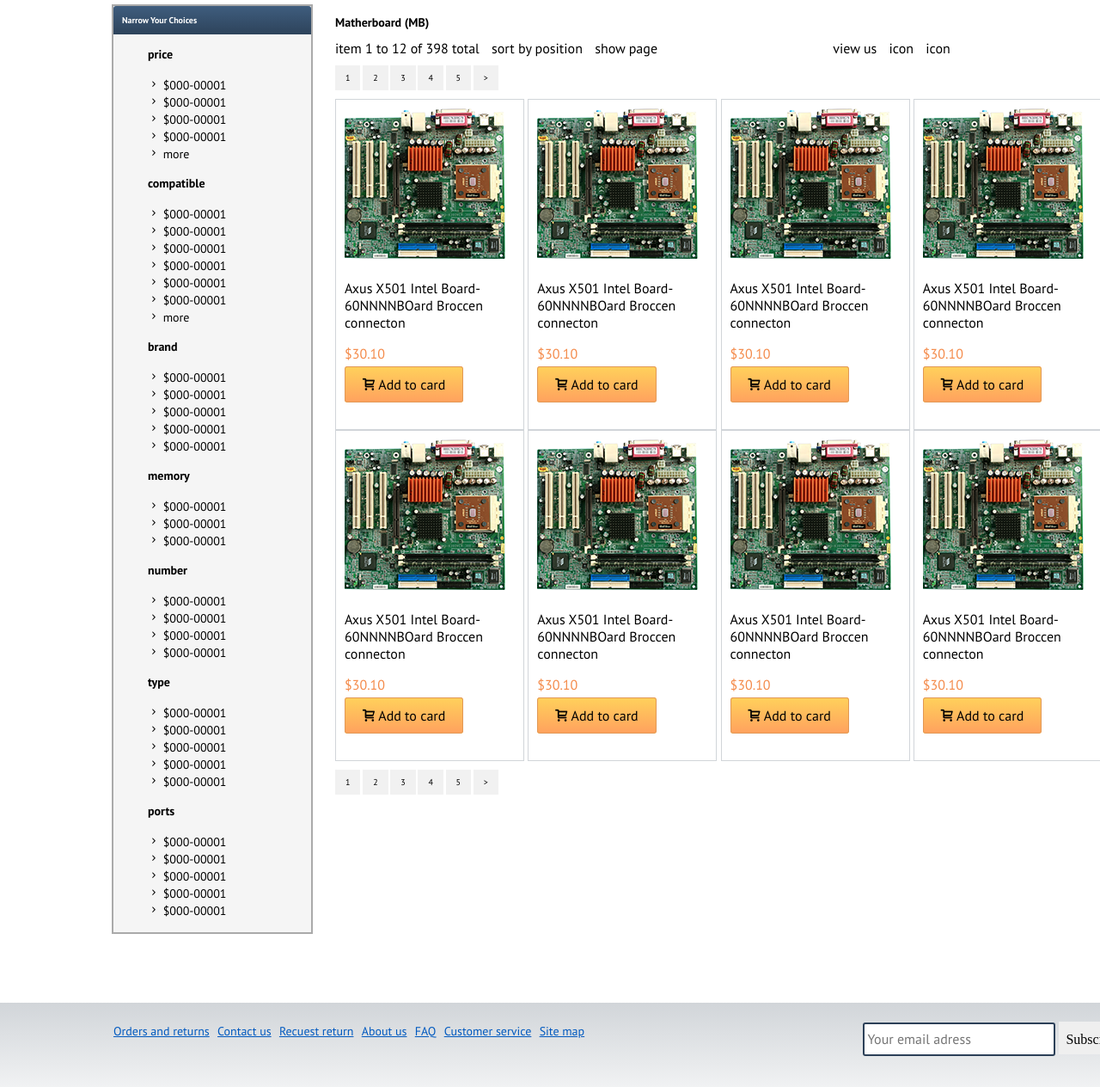
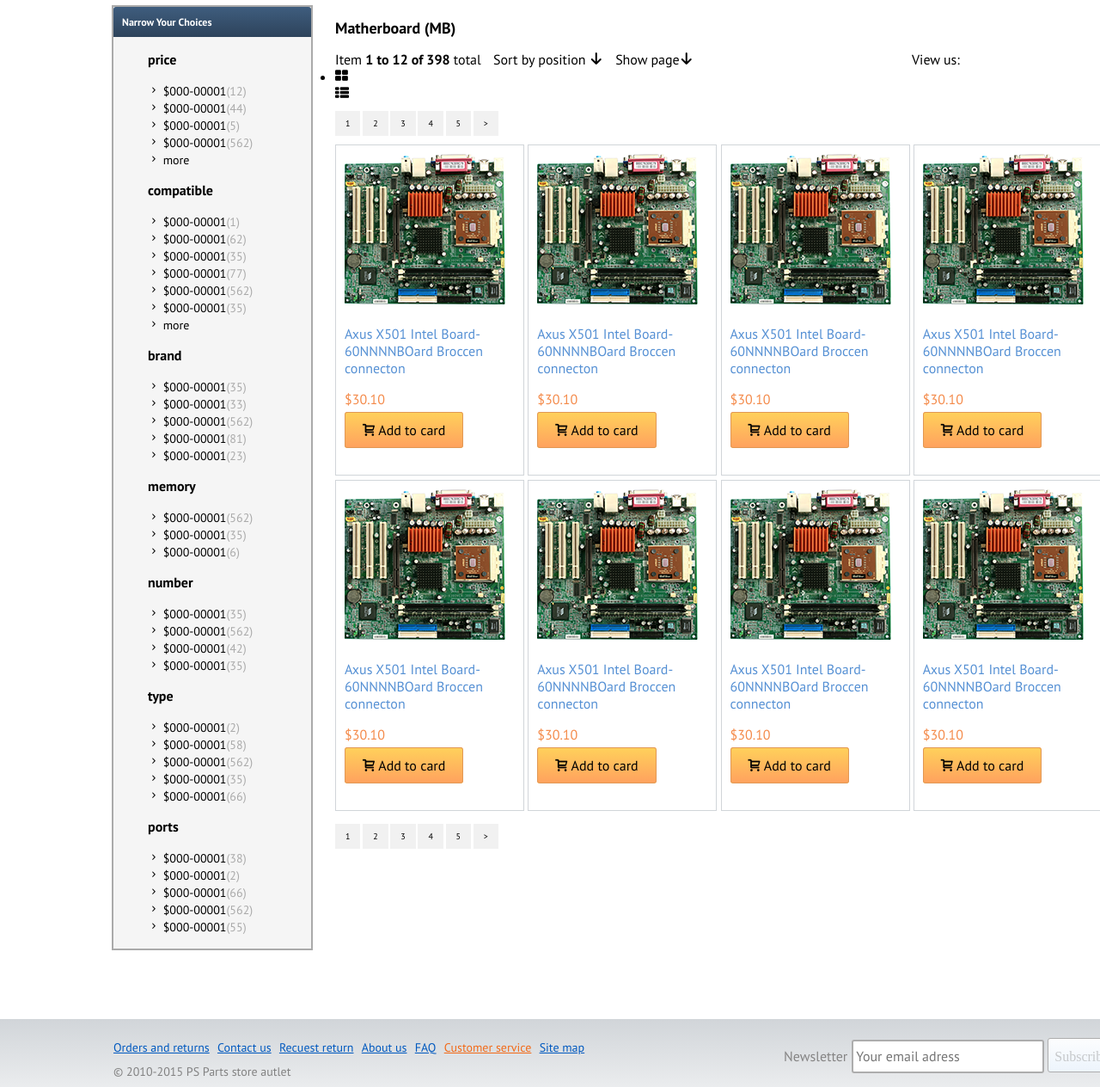
Before and after one commit to Jahtribe/Jahtribe.github.io, a plain HTML site: page index.html in a window 1280 px wide. Shown: the part 172-1436 px from the top of the page at 86% size. Drawn offline with Linux system fonts and the light colour scheme; files whose address does not match are found by name.

Commit message:
no message

```diff
--- a/index.html
+++ b/index.html
@@ -13,10 +13,12 @@
    <div class="header">
      <div class="header__i">
        <h1 class="logo">PGPO</h1>
+
        <form class="search" action="index.html" method="post">
         <input type="search" name="#" placeholder=" Search by keyword">
-        <input class="ic-search" type="submit" value=""></button>
+        <button class="ic-search" type="submit" value=""></button>
        </form>
+
       <div class="login">
         <ul class="login__list">
          <li class="login__item"><a class="login__link" href="#"><i class="ic-user"></i> Account</a></li>
@@ -28,14 +30,16 @@
    </div>
 
    <div class="menu">
+     <div class="menu__i">
        <ul class="menu__list">
         <li class="menu__item"><a class="menu__link"  href="#"> Laptop/ultra parts <i class=" ic-down"></i> </a> </li>
         <li class="menu__item"><a class="menu__link"  href="#">decstop parts<i class=" ic-down"></i></a>    </li>
         <li class="menu__item"><a class="menu__link"  href="#">tablet pc parts<i class=" ic-down"></i></a>  </li>
         <li class="menu__item"><a class="menu__link"  href="#">computers<i class=" ic-down"></i></a>        </li>
-       <li class="menu__item"><a class="menu__link"  href="#">compare<i class=" ic-down"></i></a>          </li>
-       <li class="menu__item"><a class="menu__link"  href="#">cart<i class=" ic-down"></i></a>             </li>
+        <li class="menu__item"><i class="ic-compare"> </i><a class="menu__link"  href="#">compare<i class=" ic-down"></i></a>          </li>
+        <li class="menu__item"> <i class="ic-cart"> </i> <a class="menu__link"  href="#">cart<i class=" ic-down"></i></a>             </li>
        </ul>
+     </div>
    </div>
 
    <div class="breadcrumbs">
@@ -55,58 +59,58 @@
         </div>
         <h3>price</h3>
         <ul class="sidebar__list">
-          <li class="sidebar__item"><a class="sidebar__link" href="#"> $000-00001</a></li>
-          <li class="sidebar__item"><a class="sidebar__link" href="#"> $000-00001</a></li>
-          <li class="sidebar__item"><a class="sidebar__link" href="#"> $000-00001</a></li>
-          <li class="sidebar__item"><a class="sidebar__link" href="#"> $000-00001</a></li>
+          <li class="sidebar__item"><a class="sidebar__link" href="#"> $000-00001<span>(12)</span></a></li>
+          <li class="sidebar__item"><a class="sidebar__link" href="#"> $000-00001<span>(44)</span></a></li>
+          <li class="sidebar__item"><a class="sidebar__link" href="#"> $000-00001<span>(5)</span></a></li>
+          <li class="sidebar__item"><a class="sidebar__link" href="#"> $000-00001<span>(562)</span></a></li>
           <li class="sidebar__item"><a class="sidebar__link" href="#"> more</a></li>
         </ul>
         <h3>compatible</h3>
         <ul class="sidebar__list">
-          <li class="sidebar__item"><a class="sidebar__link" href="#"> $000-00001</a></li>
-          <li class="sidebar__item"><a class="sidebar__link" href="#"> $000-00001</a></li>
-          <li class="sidebar__item"><a class="sidebar__link" href="#"> $000-00001</a></li>
-          <li class="sidebar__item"><a class="sidebar__link" href="#"> $000-00001</a></li>
-          <li class="sidebar__item"><a class="sidebar__link" href="#"> $000-00001</a></li>
-          <li class="sidebar__item"><a class="sidebar__link" href="#"> $000-00001</a></li>
+          <li class="sidebar__item"><a class="sidebar__link" href="#"> $000-00001<span>(1)</span></a></li>
+          <li class="sidebar__item"><a class="sidebar__link" href="#"> $000-00001<span>(62)</span></a></li>
+          <li class="sidebar__item"><a class="sidebar__link" href="#"> $000-00001<span>(35)</span></a></li>
+          <li class="sidebar__item"><a class="sidebar__link" href="#"> $000-00001<span>(77)</span></a></li>
+          <li class="sidebar__item"><a class="sidebar__link" href="#"> $000-00001<span>(562)</span></a></li>
+          <li class="sidebar__item"><a class="sidebar__link" href="#"> $000-00001<span>(35)</span></a></li>
           <li class="sidebar__item"><a class="sidebar__link" href="#"> more</a></li>
         </ul>
         <h3>brand</h3>
         <ul class="sidebar__list">
-          <li class="sidebar__item"><a class="sidebar__link" href="#"> $000-00001</a></li>
-          <li class="sidebar__item"><a class="sidebar__link" href="#"> $000-00001</a></li>
-          <li class="sidebar__item"><a class="sidebar__link" href="#"> $000-00001</a></li>
-          <li class="sidebar__item"><a class="sidebar__link" href="#"> $000-00001</a></li>
-          <li class="sidebar__item"><a class="sidebar__link" href="#"> $000-00001</a></li>
+          <li class="sidebar__item"><a class="sidebar__link" href="#"> $000-00001<span>(35)</span></a></li>
+          <li class="sidebar__item"><a class="sidebar__link" href="#"> $000-00001<span>(33)</span></a></li>
+          <li class="sidebar__item"><a class="sidebar__link" href="#"> $000-00001<span>(562)</span></a></li>
+          <li class="sidebar__item"><a class="sidebar__link" href="#"> $000-00001<span>(81)</span></a></li>
+          <li class="sidebar__item"><a class="sidebar__link" href="#"> $000-00001<span>(23)</span></a></li>
         </ul>
         <h3>memory</h3>
         <ul class="sidebar__list">
-          <li class="sidebar__item"><a class="sidebar__link" href="#"> $000-00001</a></li>
-          <li class="sidebar__item"><a class="sidebar__link" href="#"> $000-00001</a></li>
-          <li class="sidebar__item"><a class="sidebar__link" href="#"> $000-00001</a></li>
+          <li class="sidebar__item"><a class="sidebar__link" href="#"> $000-00001<span>(562)</span></a></li>
+          <li class="sidebar__item"><a class="sidebar__link" href="#"> $000-00001<span>(35)</span></a></li>
+          <li class="sidebar__item"><a class="sidebar__link" href="#"> $000-00001<span>(6)</span></a></li>
         </ul>
         <h3>number</h3>
         <ul class="sidebar__list">
-          <li class="sidebar__item"><a class="sidebar__link" href="#"> $000-00001</a></li>
-          <li class="sidebar__item"><a class="sidebar__link" href="#"> $000-00001</a></li>
-          <li class="sidebar__item"><a class="sidebar__link" href="#"> $000-00001</a></li>
-          <li class="sidebar__item"><a class="sidebar__link" href="#"> $000-00001</a></li>
+          <li class="sidebar__item"><a class="sidebar__link" href="#"> $000-00001<span>(35)</span></a></li>
+          <li class="sidebar__item"><a class="sidebar__link" href="#"> $000-00001<span>(562)</span></a></li>
+          <li class="sidebar__item"><a class="sidebar__link" href="#"> $000-00001<span>(42)</span></a></li>
+          <li class="sidebar__item"><a class="sidebar__link" href="#"> $000-00001<span>(35)</span></a></li>
         </ul>
         <h3>type</h3>
         <ul class="sidebar__list">
-          <li class="sidebar__item"><a class="sidebar__link" href="#"> $000-00001</a></li>
-          <li class="sidebar__item"><a class="sidebar__link" href="#"> $000-00001</a></li>
-          <li class="sidebar__item"><a class="sidebar__link" href="#"> $000-00001</a></li>
-          <li class="sidebar__item"><a class="sidebar__link" href="#"> $000-00001</a></li>
-          <li class="sidebar__item"><a class="sidebar__link" href="#"> $000-00001</a></li>
+          <li class="sidebar__item"><a class="sidebar__link" href="#"> $000-00001<span>(2)</span></a></li>
+          <li class="sidebar__item"><a class="sidebar__link" href="#"> $000-00001<span>(58)</span></a></li>
+          <li class="sidebar__item"><a class="sidebar__link" href="#"> $000-00001<span>(562)</span></a></li>
+          <li class="sidebar__item"><a class="sidebar__link" href="#"> $000-00001<span>(35)</span></a></li>
+          <li class="sidebar__item"><a class="sidebar__link" href="#"> $000-00001<span>(66)</span></a></li>
         </ul>
         <h3>ports</h3>
         <ul class="sidebar__list">
-          <li class="sidebar__item"><a class="sidebar__link" href="#"> $000-00001</a></li>
-          <li class="sidebar__item"><a class="sidebar__link" href="#"> $000-00001</a></li>
-          <li class="sidebar__item"><a class="sidebar__link" href="#"> $000-00001</a></li>
-          <li class="sidebar__item"><a class="sidebar__link" href="#"> $000-00001</a></li>
-          <li class="sidebar__item"><a class="sidebar__link" href="#"> $000-00001</a></li>
+          <li class="sidebar__item"><a class="sidebar__link" href="#"> $000-00001<span>(38)</span></a></li>
+          <li class="sidebar__item"><a class="sidebar__link" href="#"> $000-00001<span>(2)</span></a></li>
+          <li class="sidebar__item"><a class="sidebar__link" href="#"> $000-00001<span>(66)</span></a></li>
+          <li class="sidebar__item"><a class="sidebar__link" href="#"> $000-00001<span>(562)</span></a></li>
+          <li class="sidebar__item"><a class="sidebar__link" href="#"> $000-00001<span>(55)</span></a></li>
         </ul>
       </div>
 
@@ -114,12 +118,12 @@
        <h2 class="catalog__title">Matherboard (MB)</h2>
         <div class="filter">
           <ul class="filter__list">
-            <li class="filter__item">item 1 to 12 of 398 total</li>
-            <li class="filter__item">sort by position</li>
-            <li class="filter__item">show page</li>
-            <li class="filter__item">view us</li>
-            <li class="filter__item">icon</li>
-            <li class="filter__item">icon</li>
+            <li class="filter__item">Item <span>1 to 12 of 398</span> total</li>
+            <li class="filter__item">Sort by position <i class="ic-arrow-down"></i></li>
+            <li class="filter__item">Show page<i class="ic-arrow-down"></i></li>
+            <li class="filter__item">View us:</li>
+            <li class="filter__item-active"><i class="ic-grid"></i></li>
+            <li class="filter__item"><i class=" ic-list"></i></li>
           </ul>
         </div>
 
@@ -137,56 +141,56 @@
     <div class="product__list">
       <article class="product__item">
         <img src="img/item.png" alt="Товар-1">
-        <a href="#">Axus X501 Intel Board-60NNNNBOard Broccen connecton</a>
+        <a href="#" class="product__link">Axus X501 Intel Board-60NNNNBOard Broccen connecton</a>
         <p>$30.10</p>
         <a href="#" class="product__btn"> <i class="icon-cart"></i> Add to card</a>
       </article>
 
       <article class="product__item">
         <img src="img/item.png" alt="Товар-2">
-        <a href="#">Axus X501 Intel Board-60NNNNBOard Broccen connecton</a>
+        <a href="#" class="product__link">Axus X501 Intel Board-60NNNNBOard Broccen connecton</a>
         <p>$30.10</p>
         <a href="#" class="product__btn"> <i class="icon-cart"></i> Add to card</a>
       </article>
 
       <article class="product__item">
         <img src="img/item.png" alt="Товар-3">
-        <a href="#">Axus X501 Intel Board-60NNNNBOard Broccen connecton</a>
+        <a href="#" class="product__link">Axus X501 Intel Board-60NNNNBOard Broccen connecton</a>
         <p>$30.10</p>
         <a href="#" class="product__btn"> <i class="icon-cart"></i> Add to card</a>
       </article>
 
       <article class="product__item">
         <img src="img/item.png" alt="Товар-4">
-        <a href="#">Axus X501 Intel Board-60NNNNBOard Broccen connecton</a>
+        <a href="#" class="product__link">Axus X501 Intel Board-60NNNNBOard Broccen connecton</a>
         <p>$30.10</p>
         <a href="#" class="product__btn"> <i class="icon-cart"></i> Add to card</a>
       </article>
 
       <article class="product__item">
         <img src="img/item.png" alt="Товар-4">
-        <a href="#">Axus X501 Intel Board-60NNNNBOard Broccen connecton</a>
+        <a href="#" class="product__link">Axus X501 Intel Board-60NNNNBOard Broccen connecton</a>
         <p>$30.10</p>
         <a href="#" class="product__btn"> <i class="icon-cart"></i> Add to card</a>
       </article>
 
       <article class="product__item">
         <img src="img/item.png" alt="Товар-6">
-        <a href="#">Axus X501 Intel Board-60NNNNBOard Broccen connecton</a>
+        <a href="#" class="product__link">Axus X501 Intel Board-60NNNNBOard Broccen connecton</a>
         <p>$30.10</p>
         <a href="#" class="product__btn"> <i class="icon-cart"></i> Add to card</a>
       </article>
 
       <article class="product__item">
         <img src="img/item.png" alt="Товар-7">
-        <a href="#">Axus X501 Intel Board-60NNNNBOard Broccen connecton</a>
+        <a href="#" class="product__link">Axus X501 Intel Board-60NNNNBOard Broccen connecton</a>
         <p>$30.10</p>
         <a href="#" class="product__btn"> <i class="icon-cart"></i> Add to card</a>
       </article>
 
       <article class="product__item">
         <img src="img/item.png" alt="Товар-4">
-        <a href="#">Axus X501 Intel Board-60NNNNBOard Broccen connecton</a>
+        <a href="#" class="product__link">Axus X501 Intel Board-60NNNNBOard Broccen connecton</a>
         <p>$30.10</p>
         <a href="#" class="product__btn"> <i class="icon-cart"></i> Add to card</a>
       </article>
@@ -215,20 +219,34 @@
       <li class="footer-menu__item"><a class="footer-menu__link" href="#">Recuest return</a></li>
       <li class="footer-menu__item"><a class="footer-menu__link" href="#">About us</a></li>
       <li class="footer-menu__item"><a class="footer-menu__link" href="#">FAQ</a></li>
-      <li class="footer-menu__item"><a class="footer-menu__link" href="#">Customer service</a></li>
+      <li class="footer-menu__item"><a class="footer-menu__link-active" href="#">Customer service</a></li>
       <li class="footer-menu__item"><a class="footer-menu__link" href="#">Site map</a></li>
     </ul>
   </div>
 
   <div class="footer-search">
     <form class="footer-search" action="index.html" method="post">
+      <label for="#">Newsletter</label>
       <input type="search" name="#" placeholder=" Your email adress">
       <input class="ic-search" type="submit" value="Subscribe"></button>
     </form>
   </div>
 </div>
 
+<div class="copyright">
+  <p>
+    © 2010-2015 PS Parts store autlet
+  </p>
+</div>
 
+<div class="social">
+  <ul class="social__list">
+    <li class="social__item"><a class="social__link" href="#"><i class="ic-twitter"></i></a></li>
+    <li class="social__item"><a class="social__link" href="#"><i class="ic-facebook"></i></a></li>
+    <li class="social__item"><a class="social__link" href="#"><i class="ic-googleplus"></i></a></li>
+    <li class="social__item"><a class="social__link" href="#"><i class="ic-youtube"></i></a></li>
+  </ul>
+</div>
 </div>
 
 </body>
--- a/less/style.less
+++ b/less/style.less
@@ -78,7 +78,7 @@
   border-radius: 3px;
   margin: 0;
 }
-input[type="submit"]{
+button[type="submit"]{
 
   border: none;
   margin: 0;
@@ -109,32 +109,32 @@
 }
 
 .menu{
-  height: 50px;
-  background: linear-gradient(#f8f7f7, #a6a6a6);
-&__list{
-  padding: 0;
-  list-style:none;
-  font-size: 0;
-  text-align: left;
+  background: linear-gradient(#f8f7f7, #d1d5d9);
+  border-bottom: solid 1px #a6a6a6;
+
+
+
+&__list {
+  margin: 0;
+  padding:10px 0 0 135px ;
 
 i{
-  font-size: 18px;
-  top:5px;
+  font-size: 16px;
+
   position: relative;
 }
 
  }
 &__item{
   display: inline-block;
-  text-align:middle;
   margin-right:10px;
-  font-size: 0px;
-
-
+  border-right: solid 2px #ebebeb;
+  height: 40px;
  }
 li:nth-child(4n){
   margin-right:200px;
  }
+
 &__link{
   text-transform:uppercase;
   font-size: 16px;
@@ -172,10 +172,14 @@
   float:left;
   width: 230px;
 
+  span{
+  color:#aaaaaa;
+  }
+
   h3{
   margin-left: 40px;
   font-weight: bold;
-    font-size: 14px;
+  font-size: 16px;
   }
 &__list{
   list-style: none;
@@ -197,7 +201,7 @@
 p{
   margin: 0px;
   color: #fff;
-    font-size: 10px;
+  font-size: 12px;
   font-weight: bold;
   padding: 10px;
 }
@@ -209,7 +213,7 @@
   float: right;
   width: 920px;
 &__title{
-    font-size: 14px;
+  font-size: 18px;
   }
 }
 
@@ -218,14 +222,19 @@
   padding: 0;
   margin: 0;
   }
+span{
+  font-weight: bold;
+}
 &__item{
   color:#000;
   display: inline-block;
   margin-right: 10px;
+
   }
 li:nth-child(3n){
-    margin-right:200px;
+  margin-right:250px;
    }
+
 }
 
 
@@ -237,14 +246,16 @@
   vertical-align: top;
   border: 1px solid #d1d5d9;
   box-sizing: border-box;
+  margin-bottom: 5px;
+.product__link{
+  align-content: center;
+  text-decoration: none;
+  color: #5590d4;
+  }
 p{
   color: #f48b4b;
 }
-a{
-  align-content: center;
-  text-decoration: none;
-  color: #000;
-}
+
 img{
   margin-bottom: 20px;
   }
@@ -255,20 +266,19 @@
   font-size:14px;
     }
 }
-
-
 .product__btn{
+  color: #000;
   font-weight: 400;
   font-size: 16px;
   padding: 10px 20px;
   text-decoration: none;
-  color: #000;
   border-radius: 3px;
   background: linear-gradient(#ffd05b, #ffa25e);
   border: 1px solid #e19855;
 a{
   padding: 10px;
   display: block;
+
       }
         }
 
@@ -326,29 +336,61 @@
 &__link{
   color: #0059bf;
   }
-a:nth-child(6n){
-  color: #ef9b69;
+.footer-menu__link-active{
+  color: #f26a18;
   }
 }
 
+
+
 .footer-search{
   float: right;
+  width: 400px;
+label{
+  font-size: 16px;
+  color: #858484
+  }
 input[type="search"]{
   width: 220px;
-    border: solid, 2px, #2c4058;
-    min-height: 35px;
+  border: solid, 2px, #adadad;
+  height: 35px;
   padding: 0px;
   border-radius: 3px;
   margin: 0;
+  text-decoration: none;
+  color: #c6c8ca;
   }
 input[type="submit"]{
-
-    border: none;
+  background: linear-gradient(#fcfdfe, #edf4fc);
+  border: 1px solid #adadad;
+  border-radius: 3px;
   margin: 0;
   padding: 0px;
   width: 80px;
-    height: 38px;
+  height: 40px;
   text-decoration: none;
-    color: #000;
+  color: #c6c8ca;
 }
 }
+
+.copyright{
+  margin-top: 30px;
+p{
+  color:#828282;
+  font-size: 14px;}
+ }
+.social{
+&__list{
+  margin: 0;
+  padding: 0;
+ }
+&__item{
+  list-style: none;
+  display: inline-block;
+  margin-right: 5px;
+ }
+&__link{
+  text-decoration: none;
+  color:#828282;
+  }
+}
```
Lines whose indentation alone changed are shown as unchanged.
